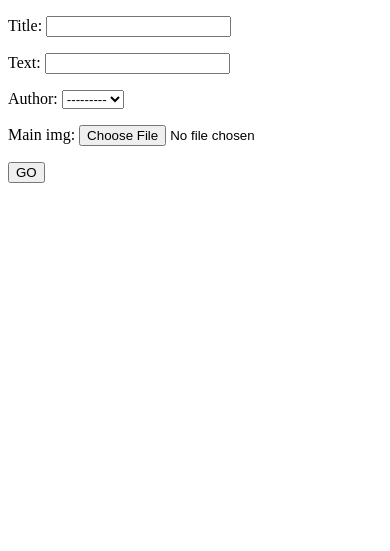
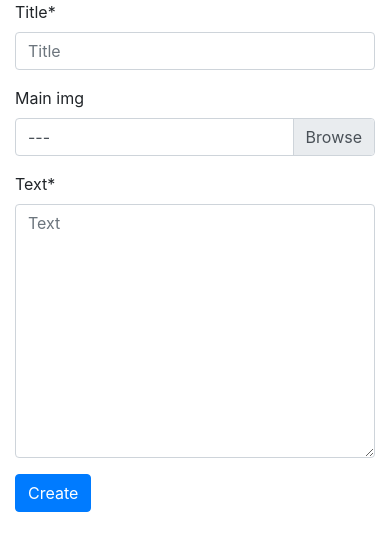
Before and after one commit to lyf2000/green-, a Django app: page /p/ in a window 390 px wide. Shown: the top 551 px of the page. Run offline with Django 3.2, Linux system fonts and the light colour scheme; some libraries are stand-ins or nearby versions.

Commit message:
create post django

```diff
--- /dev/null
+++ b/backend/blog/forms.py
@@ -0,0 +1,31 @@
+from django import forms
+from crispy_forms.helper import FormHelper
+from crispy_forms.layout import Layout, Submit, Row, Column
+
+from blog.models import Post
+from users.models import User
+
+class AddressForm(forms.Form):
+    title = forms.CharField(widget=forms.TextInput(attrs={'placeholder': 'Title'}))
+    text = forms.CharField(
+        # label='Text',
+        widget=forms.Textarea(attrs={'placeholder': 'Text'})
+    )
+    main_img = forms.FileField(required=False)
+
+    def __init__(self, *args, **kwargs):
+        super().__init__(*args, **kwargs)
+        self.helper = FormHelper()
+        self.helper.form_show_labels = True
+        self.helper.layout = Layout(
+            Row(
+                Column('title', css_class='form-group col-md-6 mb-0'),
+                Column('main_img', css_class='form-group col-md-6 mb-0'),
+                css_class='form-row'
+            ),
+            Row(
+                Column('text', css_class='form-group col-md-12 mb-0'),
+                css_class='form-row'
+            ),
+            Submit('submit', 'Create')
+        )
--- a/backend/blog/templates/blog/p.html
+++ b/backend/blog/templates/blog/p.html
@@ -1,14 +1,20 @@
+{% load crispy_forms_tags %}
 <!DOCTYPE html>
 <html lang="en">
 <head>
     <meta charset="UTF-8">
+    <link rel="stylesheet" href="https://stackpath.bootstrapcdn.com/bootstrap/4.1.3/css/bootstrap.min.css"
+          integrity="sha384-MCw98/SFnGE8fJT3GXwEOngsV7Zt27NXFoaoApmYm81iuXoPkFOJwJ8ERdknLPMO" crossorigin="anonymous">
     <title>Title</title>
 </head>
 <body>
 
-<form action="." method="post" enctype="multipart/form-data">{% csrf_token %}
-    {{ form.as_p }}
-    <input type="submit" value="GO">
-</form>
+<div class="container">
+
+
+    {% crispy form %}
+{#    <div id='form-errors'>{{ form_errors }}</div>#}
+</div>
+
 </body>
 </html>
--- a/backend/blog/views.py
+++ b/backend/blog/views.py
@@ -6,6 +6,7 @@ import ast
 from django.views.generic import DetailView
 
 from blog.api.filters import PostFilter
+from blog.forms import AddressForm
 from blog.models import Meet, Post
 
 def index(request):
@@ -52,10 +53,21 @@ class BookForm(forms.ModelForm):
 def p(request):
 
     if request.method == 'POST':
-        post = BookForm(request.POST, request.FILES)
+        post = AddressForm(request.POST, request.FILES)
         if post.is_valid():
-            post = post.save()
+            c = post.cleaned_data
+            c.update({'author_id': request.user.pk})
+            Post.objects.create(**c)
+
+        else:
+            context = {}
+            context['form'] = post
+            # context['form_errors'] = post.errors
+
+            return render(request, 'blog/p.html', context)
+    form = AddressForm()
     context = {
-        'form': BookForm()
+        'form': form
     }
+
     return render(request, 'blog/p.html', context)
--- a/backend/core/settings.py
+++ b/backend/core/settings.py
@@ -52,7 +52,11 @@ INSTALLED_APPS = [
     'taggit_serializer',
     'channels',
     'corsheaders',
+    'crispy_forms',
+
 ]
+
+CRISPY_TEMPLATE_PACK = 'bootstrap4'
 
 MIDDLEWARE = [
     'django.middleware.security.SecurityMiddleware',
--- a/frontend/src/views/Post.vue
+++ b/frontend/src/views/Post.vue
@@ -47,10 +47,8 @@
                cols="8"
         >
             <v-img
-                    src="https://miro.medium.com/max/2000/1*iY6f9EVIPPBM62HtnAEBfA.png"
-            >
-
-            </v-img>
+                    :src="post.main_img"
+            ></v-img>
         </v-col>
         <v-col
                 cols="6"
```
